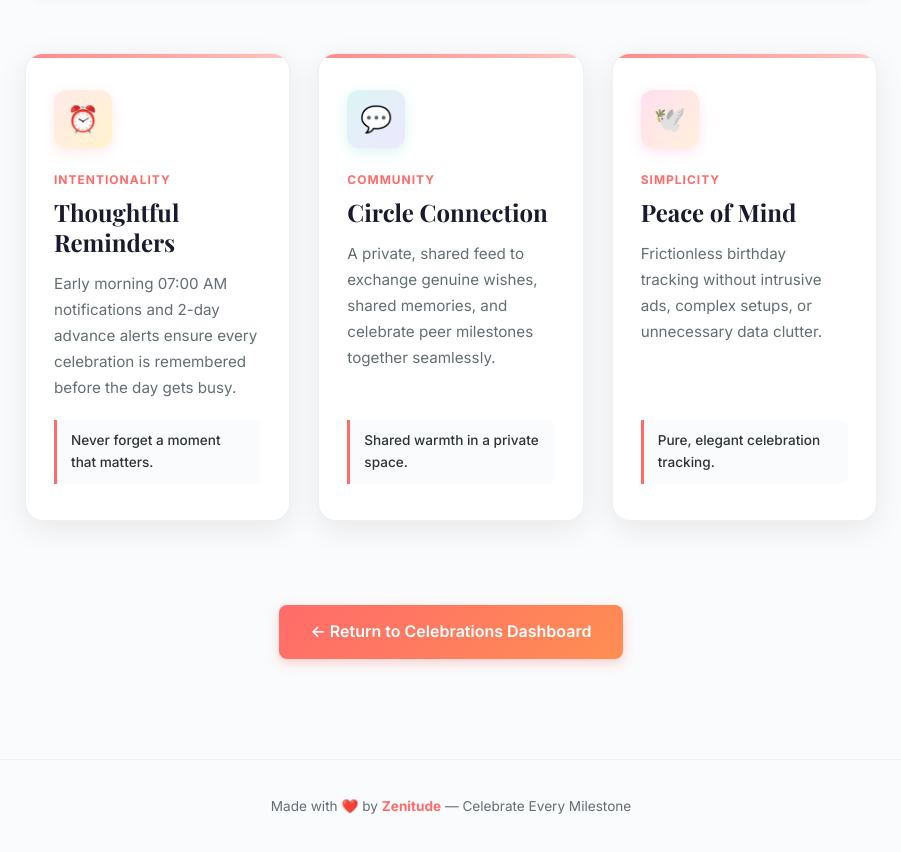
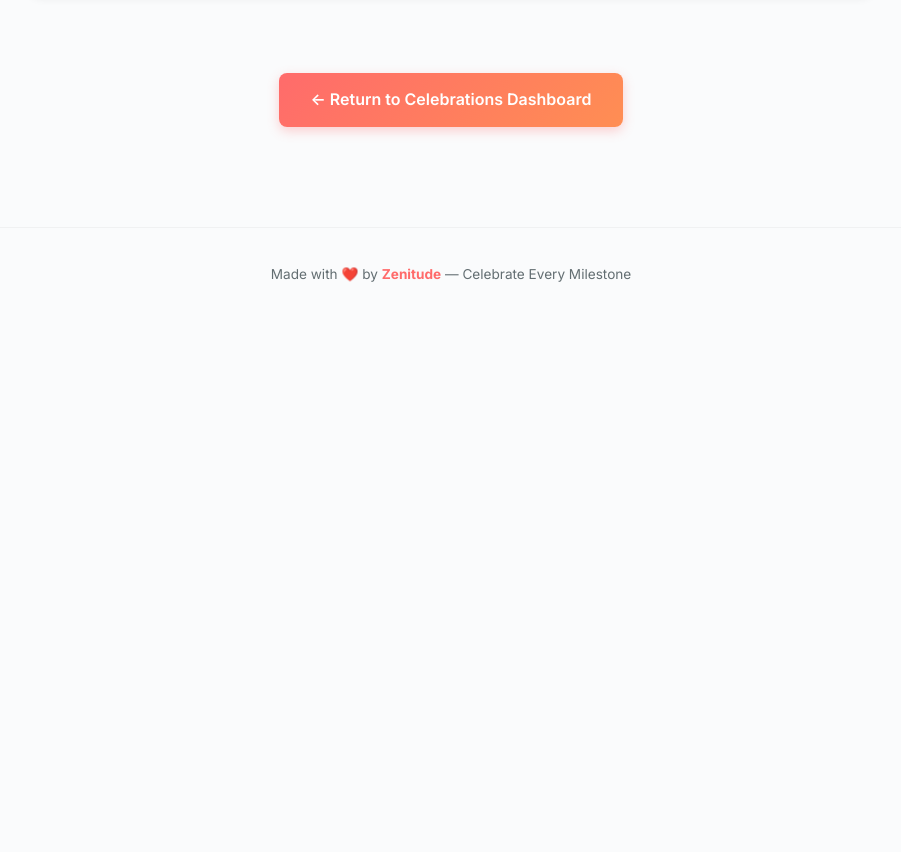
Before and after one commit to HarshaVathaluru/birthdaylist, a website: page public/intent.html in a window 1280 px wide. Shown: the part 772-1624 px from the top of the page, without its empty margins (189-1090 px from the left). After the commit the page ends 1093 px from the top, so only its background shows below. Drawn offline with nearby package versions, Linux system fonts and the light colour scheme; a web font is replaced by a local one.

Commit message:
Remove 3 value cards from Our Intent page

```diff
--- a/public/intent.html
+++ b/public/intent.html
@@ -49,35 +49,6 @@
         <span class="intent-quote-author">The Zenitude Philosophy</span>
       </div>
 
-      <!-- Core Values Grid -->
-      <div class="values-grid">
-
-        <div class="value-card">
-          <div class="value-icon-box">⏰</div>
-          <span class="value-tag">Intentionality</span>
-          <h3 class="value-title">Thoughtful Reminders</h3>
-          <p class="value-description">Early morning 07:00 AM notifications and 2-day advance alerts ensure every celebration is remembered before the day gets busy.</p>
-          <div class="value-highlight">Never forget a moment that matters.</div>
-        </div>
-
-        <div class="value-card">
-          <div class="value-icon-box">💬</div>
-          <span class="value-tag">Community</span>
-          <h3 class="value-title">Circle Connection</h3>
-          <p class="value-description">A private, shared feed to exchange genuine wishes, shared memories, and celebrate peer milestones together seamlessly.</p>
-          <div class="value-highlight">Shared warmth in a private space.</div>
-        </div>
-
-        <div class="value-card">
-          <div class="value-icon-box">🕊️</div>
-          <span class="value-tag">Simplicity</span>
-          <h3 class="value-title">Peace of Mind</h3>
-          <p class="value-description">Frictionless birthday tracking without intrusive ads, complex setups, or unnecessary data clutter.</p>
-          <div class="value-highlight">Pure, elegant celebration tracking.</div>
-        </div>
-
-      </div>
-
       <!-- Bottom Return Button -->
       <div class="intent-cta-wrapper">
         <a href="/" class="btn-primary-action" style="text-decoration: none; padding: 14px 32px; font-size: 1rem;">
```
